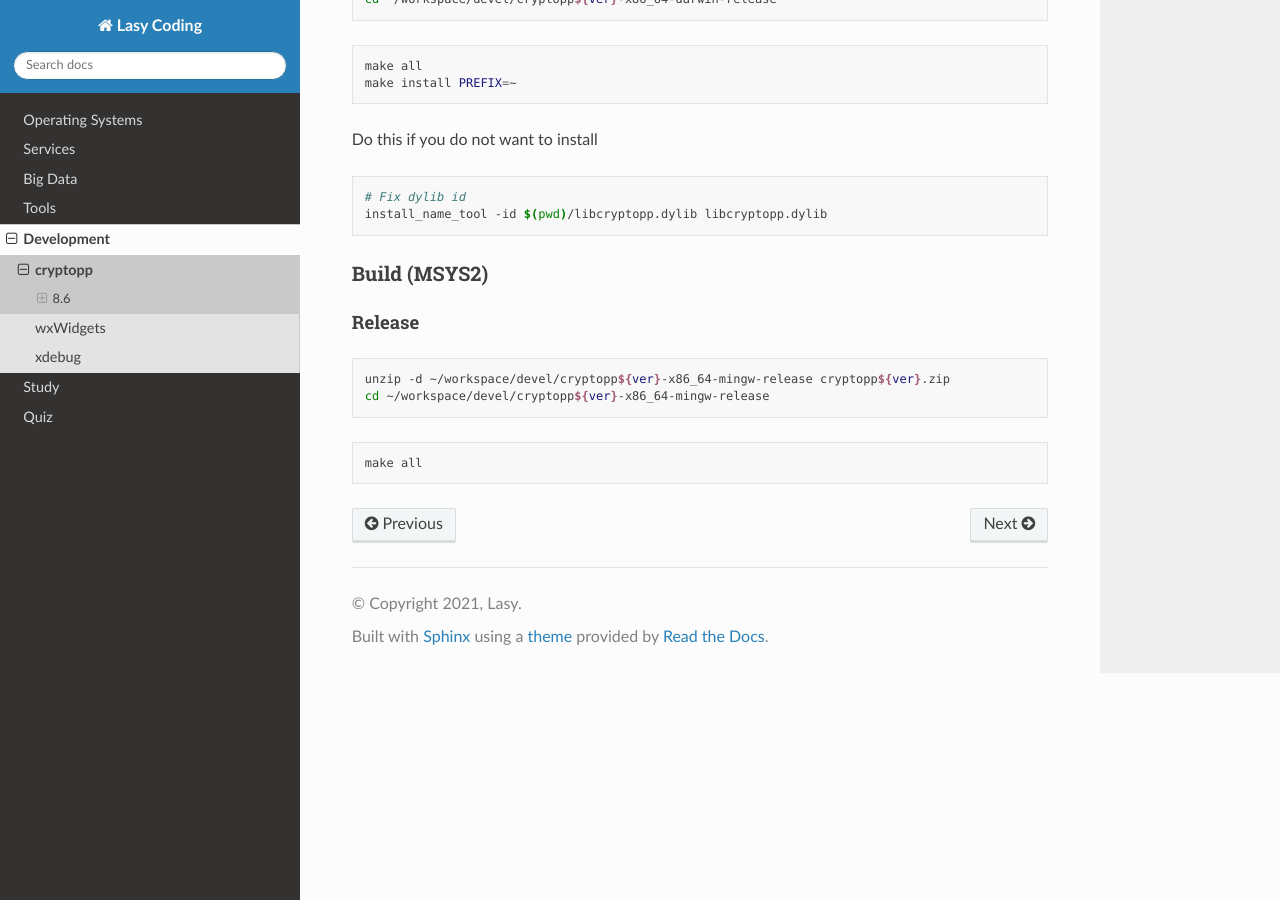
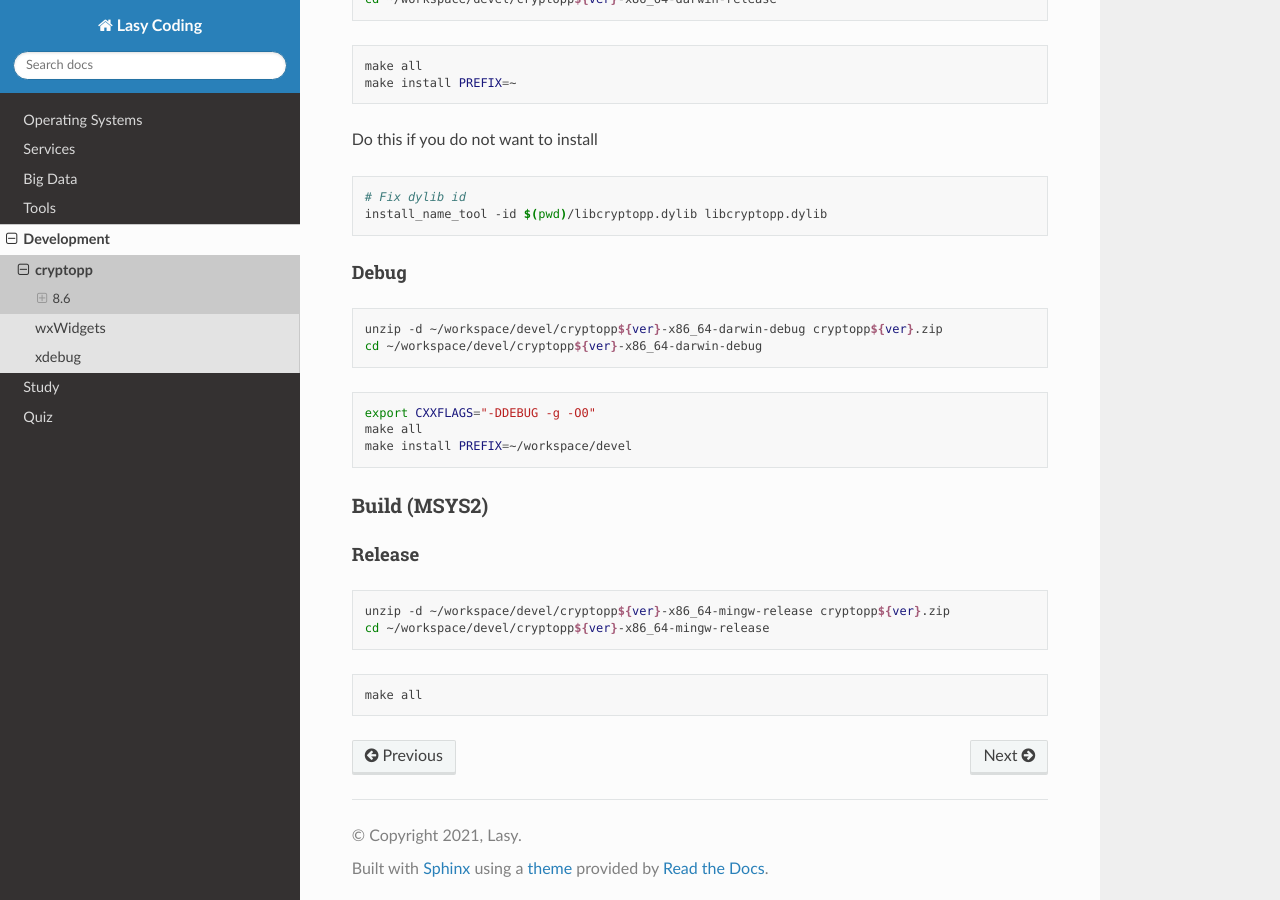
Before and after one commit to lasyard/coding, a Sphinx documentation site: the page built from docs/devel/cryptopp.md, in a window 1280 px wide and 900 px high, scrolled down 553 px. Built offline with Sphinx 7.4.7 and the Read the Docs theme 2.0.0, drawn with Linux system fonts in a browser that asks for light colours.

Commit message:
Updated docs/devel/{cryptopp,wxWidgets}.

````diff
--- a/docs/devel/cryptopp.md
+++ b/docs/devel/cryptopp.md
@@ -34,6 +34,19 @@ Do this if you do not want to install
 install_name_tool -id $(pwd)/libcryptopp.dylib libcryptopp.dylib
 ```
 
+#### Debug
+
+```sh
+unzip -d ~/workspace/devel/cryptopp${ver}-x86_64-darwin-debug cryptopp${ver}.zip
+cd ~/workspace/devel/cryptopp${ver}-x86_64-darwin-debug
+```
+
+```sh
+export CXXFLAGS="-DDEBUG -g -O0"
+make all
+make install PREFIX=~/workspace/devel
+```
+
 ### Build (MSYS2)
 
 #### Release
````
Also changed, not shown: docs/devel/wxWidgets.md (+12 -0 lines).
